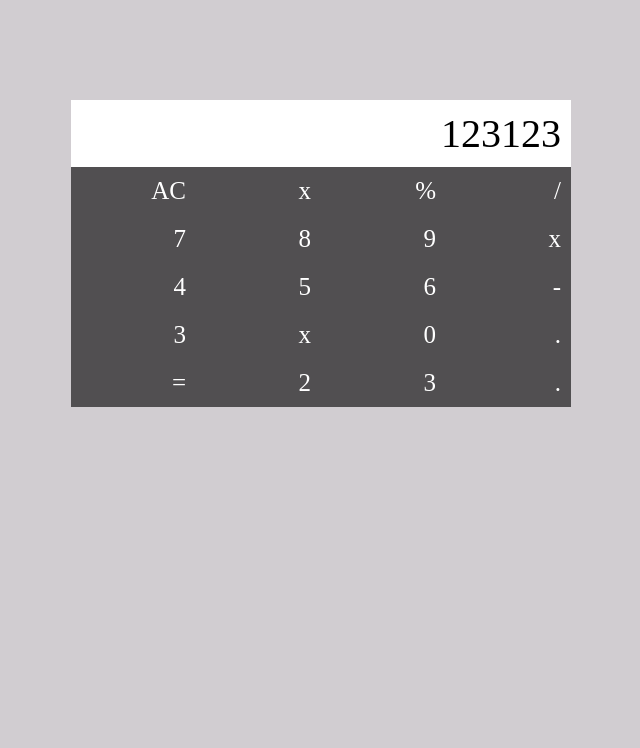
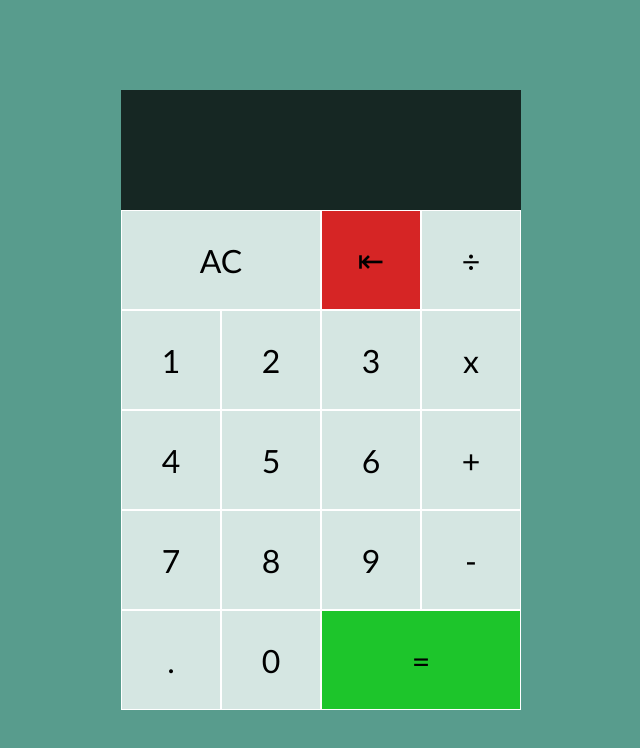
Before and after one commit to ianRam24/NogaraDevCode, a plain HTML site: page js/clase_9/index.html in a window 1280 px wide. Shown: the whole page, without its empty margins (319-959 px from the left). Drawn offline with Linux system fonts and the light colour scheme.

Commit message:
Agregando Clase 9 Calculadora

```diff
--- a/js/clase_2/main.js
+++ b/js/clase_2/main.js
@@ -46,3 +46,6 @@ if (titulo && experiencia && edad > 18) {
 } else {
   console.log('No puedes conseguir trabajo');
 }
+
+// && y
+// || o
--- a/js/clase_9/css/style.css
+++ b/js/clase_9/css/style.css
@@ -1,41 +1,64 @@
 * {
-    padding: 0;
-    margin: 0;
-    box-sizing: border-box;
+  box-sizing: border-box;
+  font-family: 'Trebuchet MS', 'Lucida Sans Unicode', 'Lucida Grande', 'Lucida Sans', Arial, sans-serif;
+  font-weight: normal;
 }
 
 body {
-    background-color: #5454;
+  padding: 0;
+  margin: 0;
+  background-color: #318572ce;
 }
 
-main {
-    background-color: #0000009c;
-    width: 500px;
-    margin: 100px auto 0;
+.calculator-grid {
+  display: grid;
+  justify-content: center;
+  align-content: center;
+  min-height: 100vh;
+  grid-template-columns: repeat(4, 100px);
+  grid-template-rows: minmax(120px, auto) repeat(5, 100px);
 }
 
-main #screen {
-    background-color: #fff;
-    font-size: 40px;
-    text-align: right;
-    padding: 10px;
+.calculator-grid>button {
+  cursor: pointer;
+  font-size: 2rem;
+  border: 1px solid #fff;
+  outline: none;
+  background-color: rgba(255, 255, 255, .75);
 }
 
-main #botones {
-    display: flex;
-    flex-wrap: wrap;
+.calculator-grid>button:hover {
+  background-color: rgba(255, 255, 255, .9);
 }
 
-main #botones .btn {
-    width: 25%;
-    color: #fff;
-    padding: 10px;
-    font-size: 25px;
-    text-align: right;
+.span-two {
+  grid-column: span 2;
 }
 
-main #botones .btn:hover {
-    cursor: pointer;
-    outline: 1px solid #fff;
-    font-size: 20px;
+#screen {
+  grid-column: 1 / -1;
+  background-color: rgba(0, 0, 0, .75);
+  color: #ffffffab;
+  display: flex;
+  align-items: flex-end;
+  justify-content: space-around;
+  flex-direction: column;
+  font-size: 2em;
+  padding: 10px;
 }
+
+button.delete {
+  background-color: #d62525;
+}
+
+button.delete:hover {
+  background-color: #971010;
+}
+
+button.equal {
+  background-color: #1dc52b;
+}
+
+button.equal:hover {
+  background-color: #0d5c14;
+}
--- a/js/clase_9/index.html
+++ b/js/clase_9/index.html
@@ -5,41 +5,34 @@
     <meta charset="UTF-8">
     <meta http-equiv="X-UA-Compatible" content="IE=edge">
     <meta name="viewport" content="width=device-width, initial-scale=1.0">
-    <title>Document</title>
     <link rel="stylesheet" href="css/style.css">
+    <link rel="shortcut icon" href="img/favicon.png" type="image/x-icon">
+    <title>Clase 9 Claculadora</title>
 </head>
 
 <body>
-    <main>
-        <section id="screen">123123</section>
-        <section id="botones">
-            <div class="btn">AC</div>
-            <div class="btn">x</div>
-            <div class="btn">%</div>
-            <div class="btn">/</div>
-            <div class="btn">7</div>
-            <div class="btn">8</div>
-            <div class="btn">9</div>
-            <div class="btn">x</div>
-            <div class="btn">4</div>
-            <div class="btn">5</div>
-            <div class="btn">6</div>
-            <div class="btn"> - </div>
-            <div class="btn">3</div>
-            <div class="btn">x</div>
-            <div class="btn">0</div>
-            <div class="btn">.</div>
-            <div class="btn"> =</div>
-            <div class="btn">2</div>
-            <div class="btn">3</div>
-            <div class="btn">.</div>
+    <main class="calculator-grid">
+        <section id="screen">
         </section>
-
+        <button onclick="clearScreen()" class="span-two">AC</button>
+        <button onclick="deleteLastNumber()" class="delete">&larrb;</button>
+        <button onclick="operacion()">÷</button>
+        <button onclick="displayNumber('1')">1</button>
+        <button onclick="displayNumber('2')">2</button>
+        <button onclick="displayNumber('3')">3</button>
+        <button onclick="operacion()">x</button>
+        <button onclick="displayNumber('4')">4</button>
+        <button onclick="displayNumber('5')">5</button>
+        <button onclick="displayNumber('6')">6</button>
+        <button onclick="operacion()">+</button>
+        <button onclick="displayNumber('7')">7</button>
+        <button onclick="displayNumber('8')">8</button>
+        <button onclick="displayNumber('9')">9</button>
+        <button onclick="operacion()">-</button>
+        <button onclick="operacion()">.</button>
+        <button onclick="displayNumber('0')">0</button>
+        <button class="span-two equal">=</button>
     </main>
-
-
-    <!-- Crear funcion que cuando apretar y que puedas seguir sumando como la calculadora de windows -->
-
     <script src="js/main.js"></script>
 </body>
 
--- a/js/clase_9/js/main.js
+++ b/js/clase_9/js/main.js
@@ -0,0 +1,65 @@
+var screenCal = '0';
+var total = 0;
+
+function clearScreen() {
+  screenCal = 0; // Variable
+  updateScreen();
+  // document.getElementById('screen').innerText = '0'; //Limpia lo que se ve en la pantalla
+}
+
+function updateScreen() {
+  document.getElementById('screen').innerText = screenCal;
+}
+function deleteLastNumber() {
+  if (screenCal.length == 1) {
+    clearScreen();
+  } else {
+    screenCal = screenCal.slice(0, -1);
+    updateScreen();
+  }
+}
+
+function displayNumber(number) {
+  if (screenCal == 0) {
+    document.getElementById('screen').innerText = number;
+    screenCal = number;
+  } else {
+    screenCal = screenCal + number;
+    updateScreen();
+  }
+}
+
+function operacion() {
+  var number1 = 0;
+  var number1 = parseInt(screenCal);
+  if (total == 0) {
+    total = number1;
+    clearScreen();
+  } else {
+    total = total + number1;
+    document.getElementById('screen').innerText = total;
+    screenCal = 0;
+    number1 = 0;
+    // console.log(total);
+    switch (operacion) {
+      case substraction:
+        total = total - number1;
+        screenCal = 0;
+        number1 = 0;
+        break;
+      case multiplication:
+        total = total * number1;
+        screenCal = 0;
+        number1 = 0;
+        break;
+      case division:
+        total = total / number1;
+        screenCal = 0;
+        number1 = 0;
+        break;
+
+      default:
+        break;
+    }
+  }
+}
```
Also changed, not shown: js/clase_8/js/main.js (+25 -20 lines).
